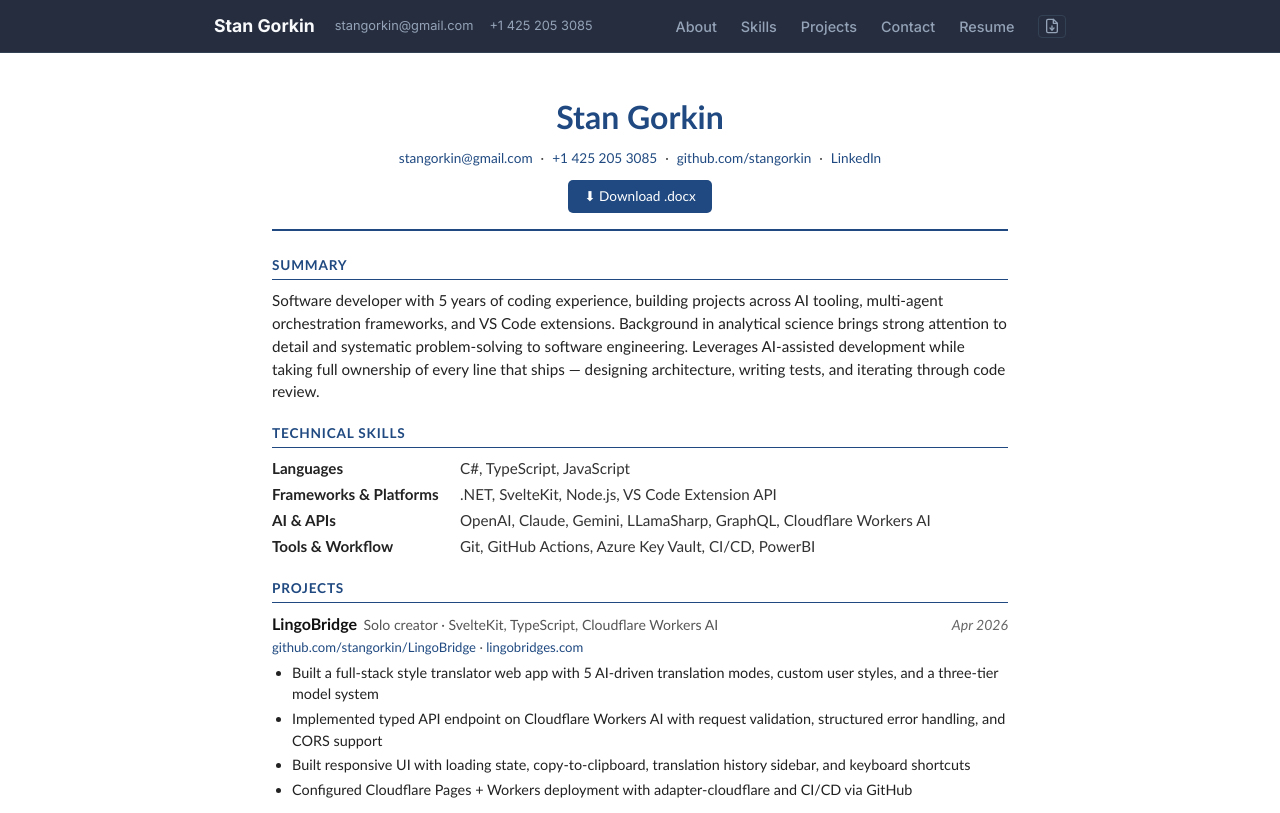
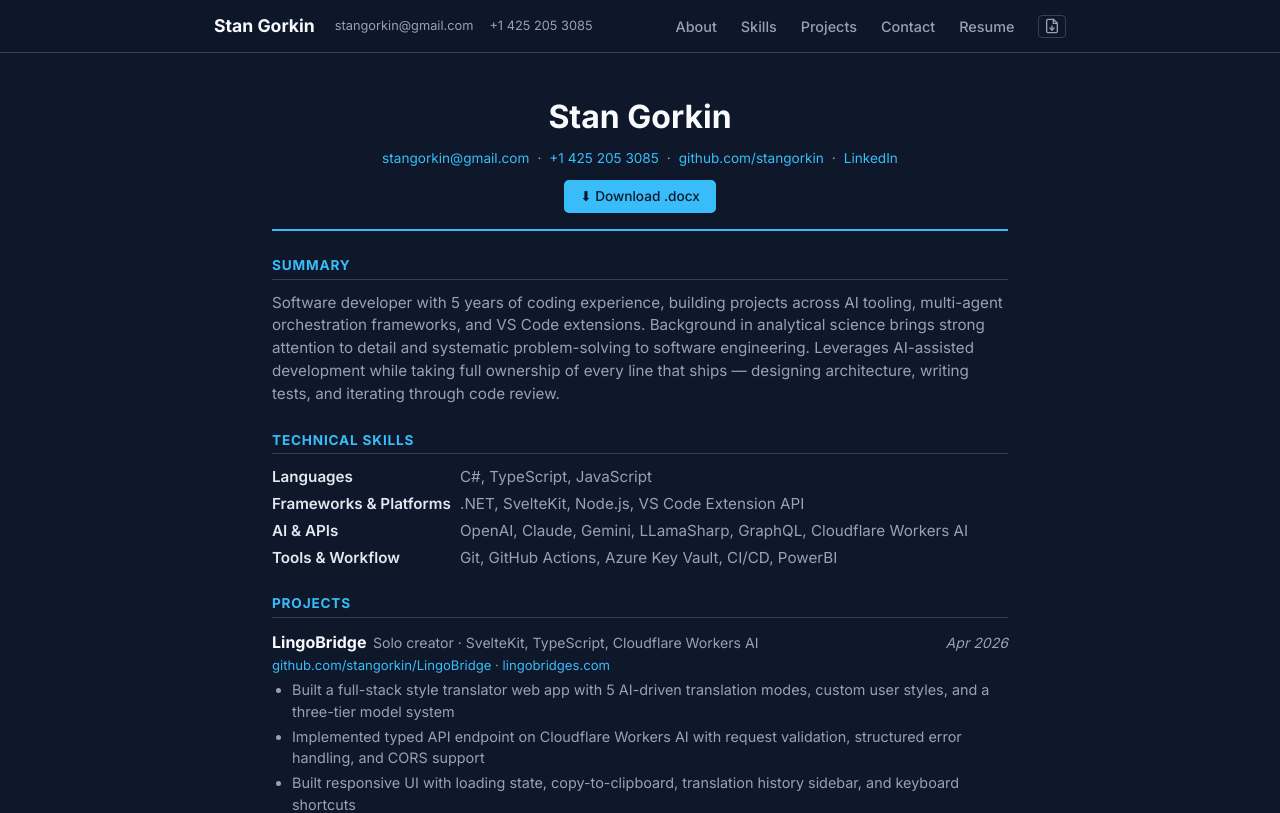
Before and after one commit to stangorkin/Portfolio, a SvelteKit app: page /resume in a window 1280 px wide. Shown: the top 813 px of the page. Built offline with nearby package versions, Linux system fonts and the light colour scheme.

Commit message:
restyle resume page to match portfolio dark theme

```diff
--- a/src/routes/resume/+page.svelte
+++ b/src/routes/resume/+page.svelte
@@ -196,14 +196,7 @@
 </div>
 
 <style>
-	/* Reset nav/layout for this page — white background */
-	:global(body) {
-		background: #fff !important;
-		color: #111 !important;
-	}
-
 	.resume-page {
-		background: #fff;
 		min-height: 100vh;
 	}
 
@@ -211,9 +204,7 @@
 		max-width: 800px;
 		margin: 0 auto;
 		padding: 2.5rem 2rem 4rem;
-		font-family: 'Calibri', 'Segoe UI', Arial, sans-serif;
 		font-size: 0.95rem;
-		color: #111;
 		line-height: 1.5;
 	}
 
@@ -221,14 +212,14 @@
 	.r-header {
 		text-align: center;
 		margin-bottom: 1.5rem;
-		border-bottom: 2px solid #1f4980;
+		border-bottom: 2px solid var(--color-accent);
 		padding-bottom: 1rem;
 	}
 
 	.r-header h1 {
 		font-size: 2rem;
 		font-weight: 700;
-		color: #1f4980;
+		color: var(--color-heading);
 		margin: 0 0 0.4rem;
 	}
 
@@ -238,11 +229,11 @@
 		justify-content: center;
 		gap: 0.25rem 0.5rem;
 		font-size: 0.85rem;
-		color: #444;
+		color: var(--color-muted);
 	}
 
 	.r-contact a {
-		color: #1f4980;
+		color: var(--color-accent);
 		text-decoration: none;
 	}
 
@@ -255,15 +246,16 @@
 	.btn-download {
 		display: inline-block;
 		padding: 0.4rem 1rem;
-		background: #1f4980;
-		color: #fff !important;
+		background: var(--color-accent);
+		color: var(--color-bg) !important;
 		border-radius: 5px;
 		font-size: 0.85rem;
+		font-weight: 500;
 		text-decoration: none !important;
 		transition: background 0.2s;
 	}
 
-	.btn-download:hover { background: #2e6ab5; }
+	.btn-download:hover { background: #7dd3fc; }
 
 	/* SECTION HEADINGS */
 	.r-section-title {
@@ -271,10 +263,10 @@
 		font-weight: 700;
 		text-transform: uppercase;
 		letter-spacing: 0.06em;
-		color: #1f4980;
-		border-bottom: 1.5px solid #1f4980;
+		color: var(--color-accent);
+		border-bottom: 1.5px solid var(--color-border);
 		padding-bottom: 0.2rem;
-		margin: 1.25rem 0 0.6rem;
+		margin: 1.5rem 0 0.75rem;
 	}
 
 	/* SKILLS */
@@ -283,19 +275,19 @@
 	.r-skill-row {
 		display: flex;
 		gap: 0.5rem;
-		margin-bottom: 0.2rem;
+		margin-bottom: 0.25rem;
 	}
 
 	.r-skill-row dt {
 		font-weight: 600;
 		min-width: 180px;
-		color: #222;
+		color: var(--color-text);
 	}
 
-	.r-skill-row dd { margin: 0; color: #333; }
+	.r-skill-row dd { margin: 0; color: var(--color-muted); }
 
 	/* ENTRIES */
-	.r-entry { margin-bottom: 0.9rem; }
+	.r-entry { margin-bottom: 1rem; }
 
 	.r-entry-header {
 		display: flex;
@@ -308,17 +300,18 @@
 	.r-entry-title {
 		font-weight: 700;
 		font-size: 1rem;
+		color: var(--color-heading);
 	}
 
 	.r-entry-sub {
-		color: #555;
+		color: var(--color-muted);
 		font-size: 0.88rem;
 		flex: 1;
 	}
 
 	.r-entry-date {
 		font-style: italic;
-		color: #666;
+		color: var(--color-muted);
 		font-size: 0.88rem;
 		white-space: nowrap;
 		margin-left: auto;
@@ -326,19 +319,19 @@
 
 	.r-entry-role {
 		font-style: italic;
-		color: #333;
+		color: var(--color-text);
 		font-size: 0.9rem;
 		margin-bottom: 0.25rem;
 	}
 
 	.r-entry-urls {
 		font-size: 0.82rem;
-		color: #555;
+		color: var(--color-muted);
 		margin-bottom: 0.25rem;
 	}
 
 	.r-entry-urls a {
-		color: #1f4980;
+		color: var(--color-accent);
 		text-decoration: none;
 	}
 
@@ -352,7 +345,7 @@
 	li {
 		margin-bottom: 0.2rem;
 		font-size: 0.9rem;
-		color: #222;
+		color: var(--color-muted);
 	}
 
 	.r-certs {
@@ -361,13 +354,20 @@
 
 	section > p {
 		margin: 0;
-		color: #222;
+		color: var(--color-muted);
 	}
 
-	/* Print */
+	/* Print — force white on paper */
 	@media print {
 		.no-print { display: none; }
 		:global(nav), :global(footer) { display: none !important; }
 		.resume { padding: 0; }
+		.resume, li, .r-entry-sub, .r-entry-date, .r-entry-role, .r-entry-urls,
+		.r-skill-row dd, section > p {
+			color: #111 !important;
+		}
+		.r-header h1, .r-entry-title { color: #000 !important; }
+		.r-section-title { color: #1f4980 !important; border-bottom-color: #1f4980 !important; }
+		.r-contact a, .r-entry-urls a { color: #1f4980 !important; }
 	}
 </style>
```
